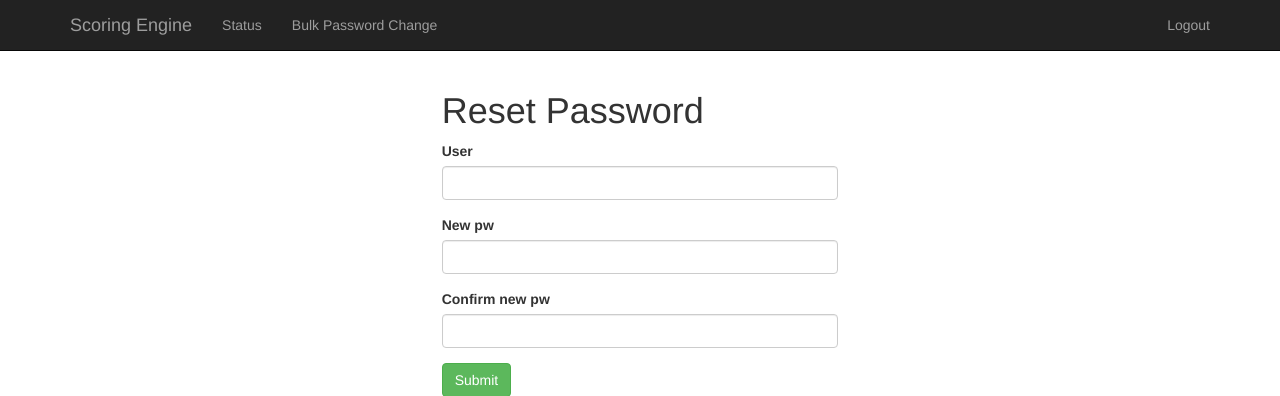
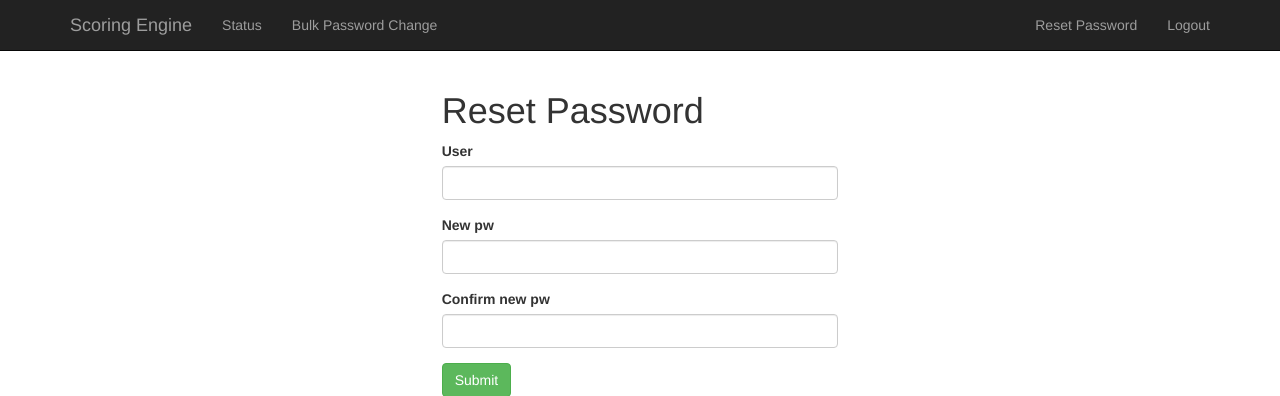
Before and after one commit to DSU-DefSec/ScoringEngine, a Flask app: template templates/pw_reset.html in a window 1280 px wide. Shown: the top 396 px of the page. Run offline with Flask 2, Linux system fonts and the light colour scheme; the template is opened without the code that fills it, so the values that code supplies are empty, except form fields; the visitor is signed in with stand-in values (Sample User, id 1); tables that the repository leaves empty or names only in its code hold one stand-in row (values such as "Sample post"); form fields are guessed from the names that the template uses; parts of the project's set-up code (start-up, migrations or seed data) failed here and were passed over.

Commit message:
Password reset link

```diff
--- a/templates/base.html
+++ b/templates/base.html
@@ -31,6 +31,7 @@
 </ul>
 <ul class="nav navbar-nav navbar-right">
 {% if current_user.is_authenticated %}
+    <li><a href="{{ url_for('pw_reset') }}">Reset Password</a></li>
     <li><a href="{{ url_for('logout') }}">Logout</a></li>
 {% else %}
     <li><a href="{{ url_for('login') }}">Login</a></li>
```
